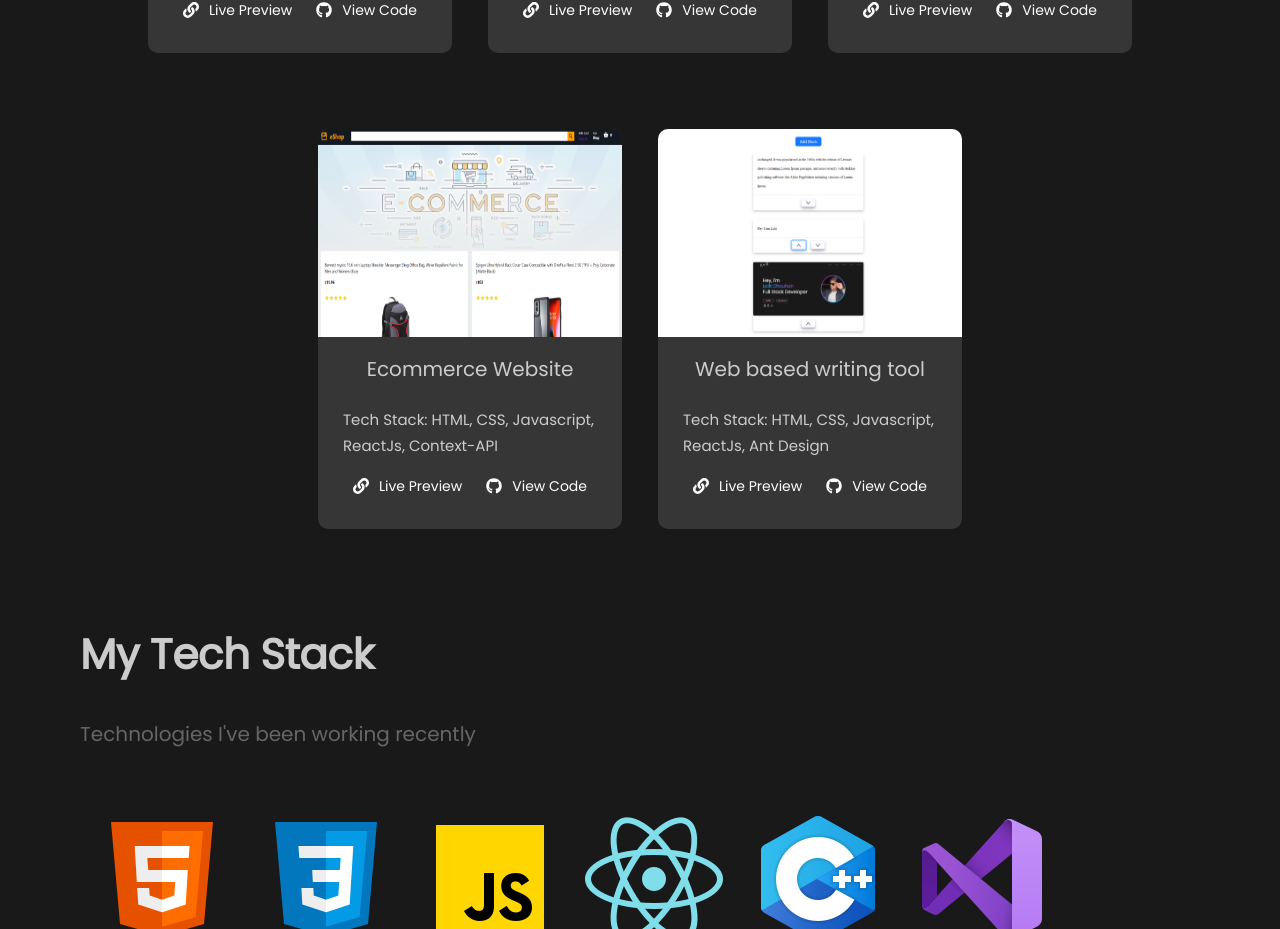
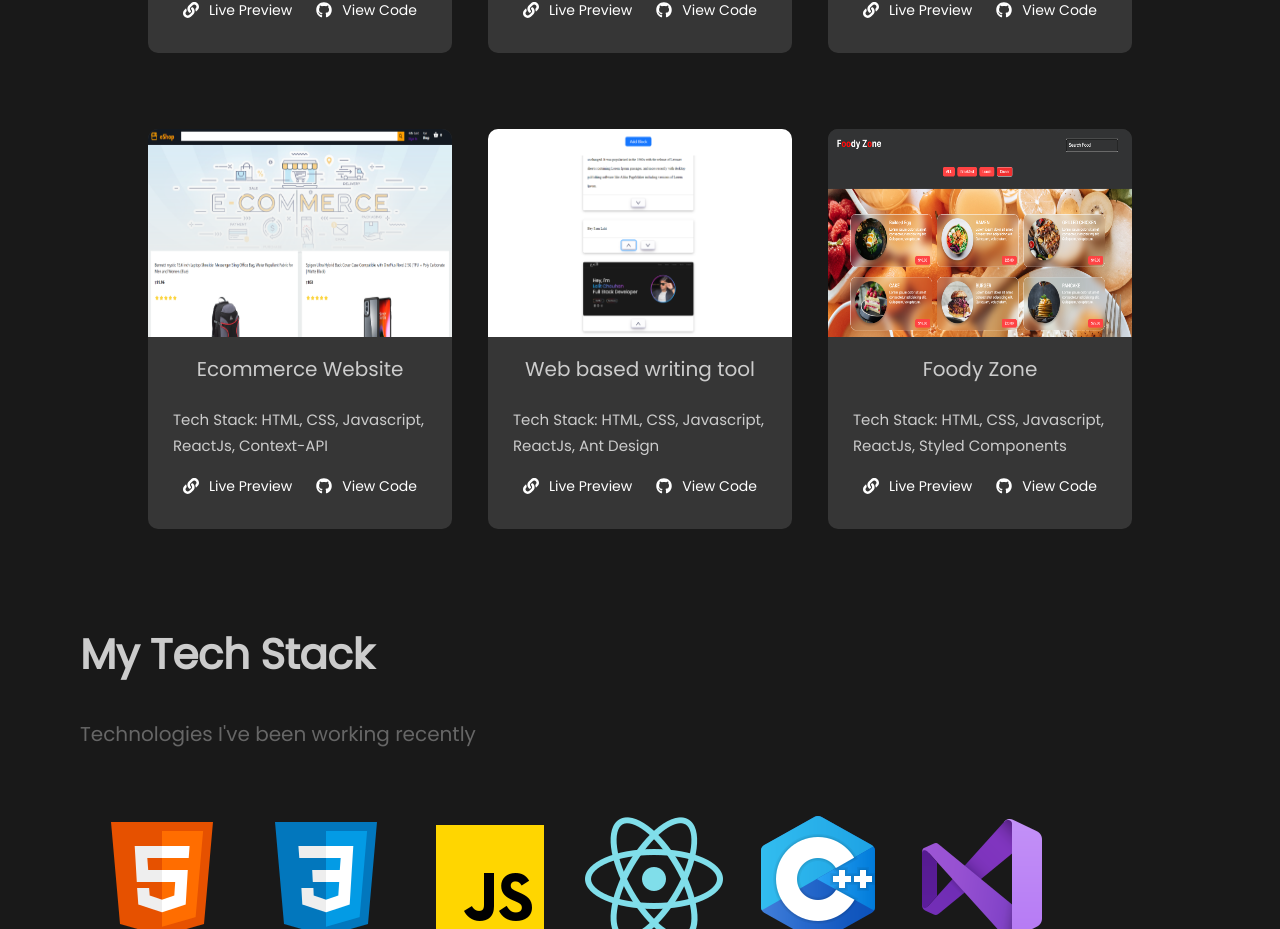
Before and after one commit to Lalit9025/nPortfolio, a React (Create React App) app: page / in a window 1280 px wide. Shown: the part 1939-2868 px from the top of the page. Built offline with nearby package versions, Linux system fonts and the light colour scheme.

Commit message:
Projects Added

```diff
--- a/src/components/Rside/Projects/projects.jsx
+++ b/src/components/Rside/Projects/projects.jsx
@@ -6,7 +6,7 @@ import url from './u1.png'
 import rolldice from './rolldice.png'
 import writingapp from './writing-app.png'
 import port from './portfolio.png'
-
+import foodyzone from './foodyzone.png'
 const Projects = () => {
 return(
     <div id="pr" className="project">
@@ -31,7 +31,6 @@ return(
             classs={"reverse"}
             class_img ={"pimg_rev"}
             heading='Dice Game'
-            des='Developed and deployed a Dice game using the HTML, CSS, Javascript, ReactJs, Vite. It adds the score if selected no. and Dice no. are equal. Reset Button set the score to Zero.'
             tech=' HTML, CSS, Javascript, ReactJs, Vite, Styled Components'
             link1 ={'https://dice-roll-93bb2.web.app/'}
             link2={'https://github.com/Lalit9025/Roll-Dice'}
@@ -42,7 +41,6 @@ return(
             classs={"normal"}
             class_img ={"pimg_nor"}
             heading='URL Shortner'
-            des='Developed a URL shortener application using the MERN (MongoDB, Express.js, React.js, Node.js) Stack, focusing on creating a robust and efficient system for managing shortened URLs.'
             tech=' HTML, CSS, Javascript, NodeJs, ExpressJS'
             link1 ={'https://url-shortner-cls3.onrender.com/'}
             link2={'https://github.com/Lalit9025/urlshortner'}
@@ -63,7 +61,6 @@ return(
             classs={"reverse"}
             class_img ={"pimg_rev"}
             heading='Ecommerce Website'
-            des='Developed and deployed a modern e-commerce site using React. Implemented critical features like eShop Header, Basket functionality,and Firebase authentication'
             tech=' HTML, CSS, Javascript, ReactJs, Context-API'
             link1 ={'https://eshop-fb048.web.app/'}
             link2={'https://github.com/Lalit9025/eShop'}
@@ -73,10 +70,18 @@ return(
             classs={"normal"}
             class_img ={"pimg_nor"}
             heading='Web based writing tool'
-            des='Developed and deployed a modern e-commerce site using React. Implemented critical features like eShop Header, Basket functionality,and Firebase authentication'
             tech=' HTML, CSS, Javascript, ReactJs, Ant Design'
             link1 ={'https://lalit9025.github.io/Web-Based-Writing-Tool/'}
             link2={'https://github.com/Lalit9025/Web-Based-Writing-Tool'}
+        />
+        <ProjectBox
+            img={foodyzone}
+            classs={"reverse"}
+            class_img ={"pimg_rev"}
+            heading='Foody Zone'
+            tech=' HTML, CSS, Javascript, ReactJs, Styled Components'
+            link1 ={'https://foody-zone-4e151.web.app/'}
+            link2={'https://github.com/Lalit9025/Foody-Zone'}
         />
           </div>
 
```
Also changed, not shown: src/components/Rside/Projects/foodyzone.png (added).
